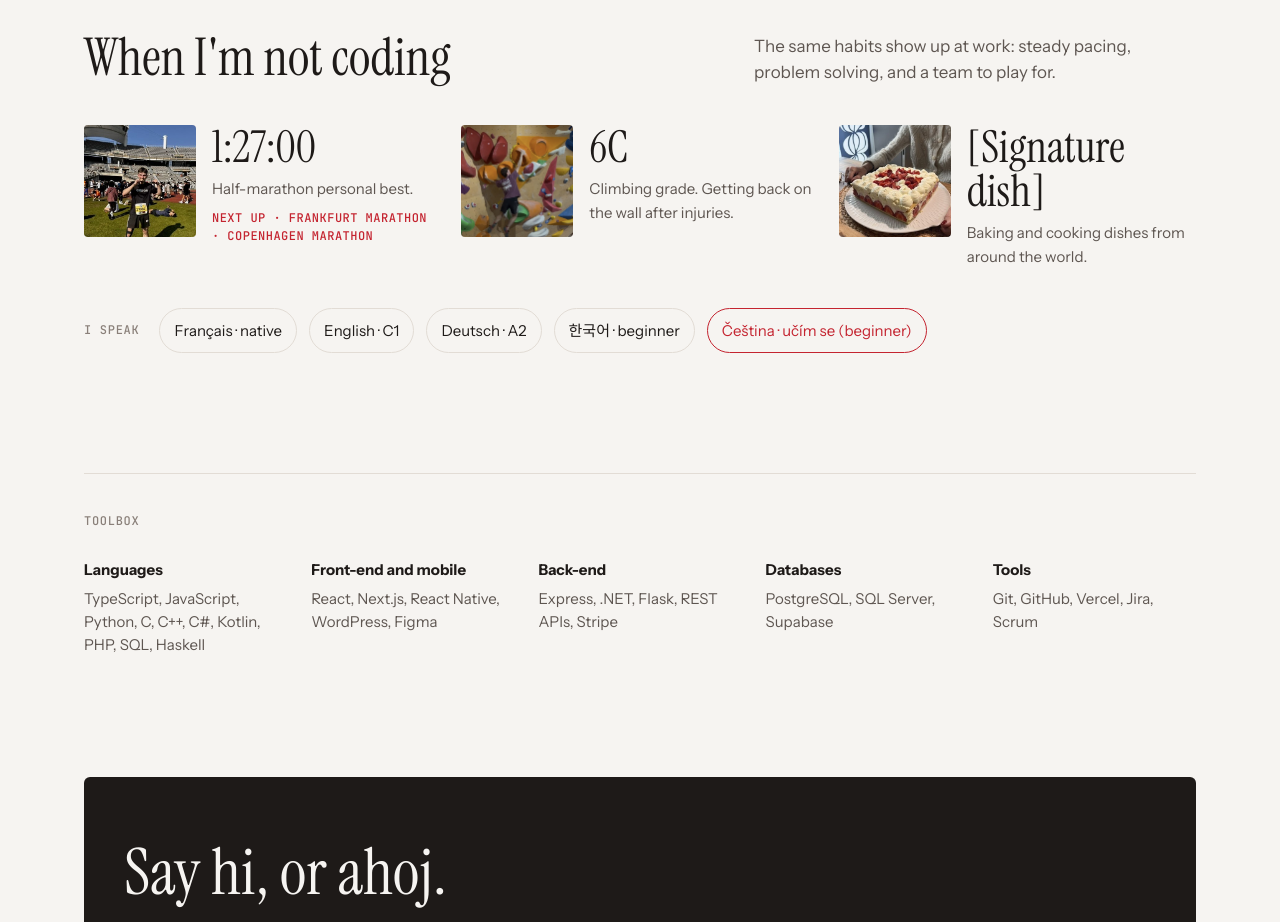
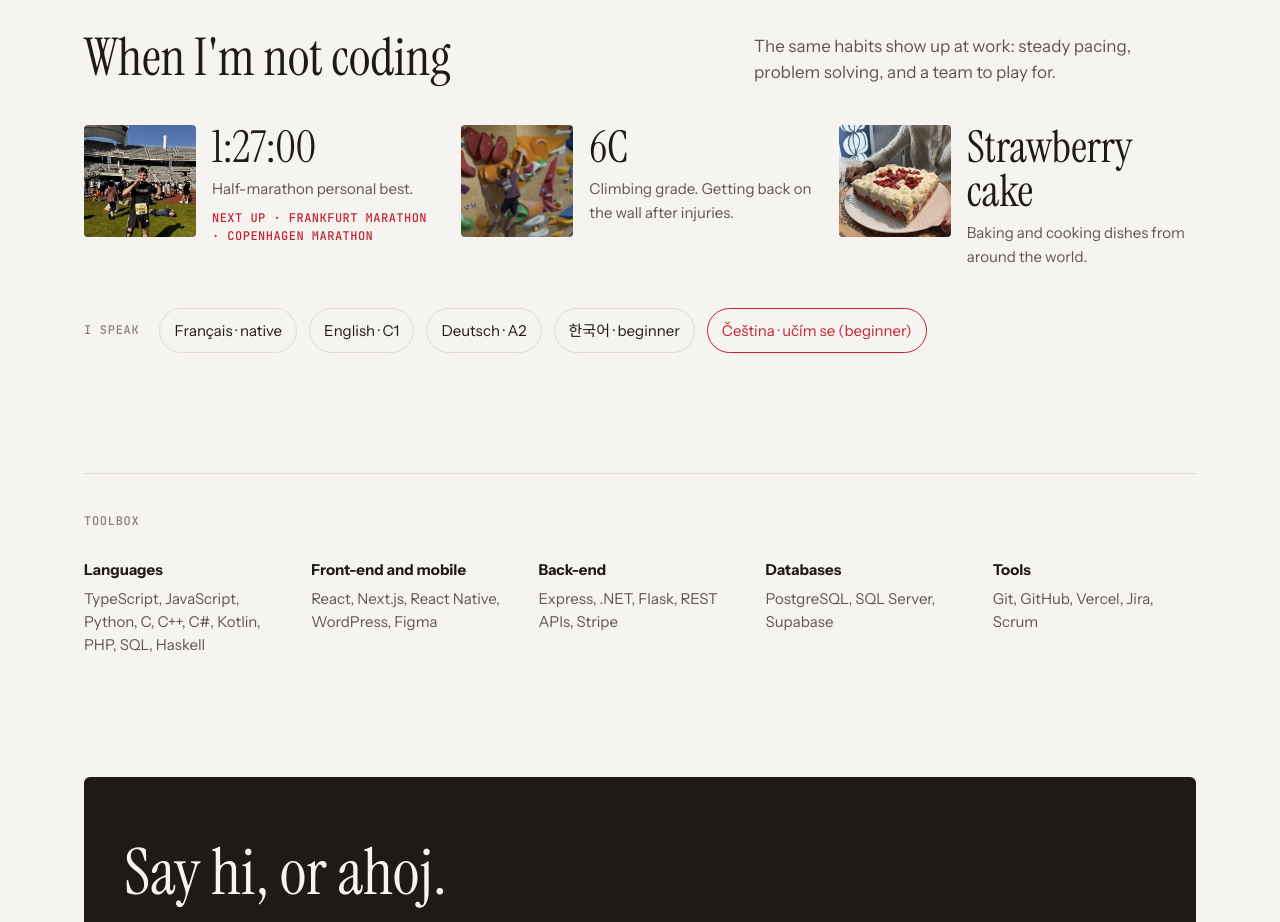
Before and after one commit to qntmyr/Portfolio, a Next.js app: page / in a window 1280 px wide. Shown: the part 3180-4102 px from the top of the page. Built offline with nearby package versions, Linux system fonts and the light colour scheme.

Commit message:
Name the signature dish: Strawberry cake
Co-Authored-By: Claude Fable 5.1 <noreply@anthropic.com>
Claude-Session: https://claude.ai/code/session_01MyzW3BGD2hVBvERyJHRiSM

```diff
--- a/src/app/page.tsx
+++ b/src/app/page.tsx
@@ -156,7 +156,7 @@ export default function Home() {
           <div className="life-item">
             <Frame photo={photos.dishStrawberryCake} ratio="1" sizes="112px" />
             <div className="life-item__text">
-              <span className="life-item__big">[Signature dish]</span>
+              <span className="life-item__big">Strawberry cake</span>
               <span className="muted" style={{ fontSize: 15 }}>
                 Baking and cooking dishes from around the world.
               </span>
```
